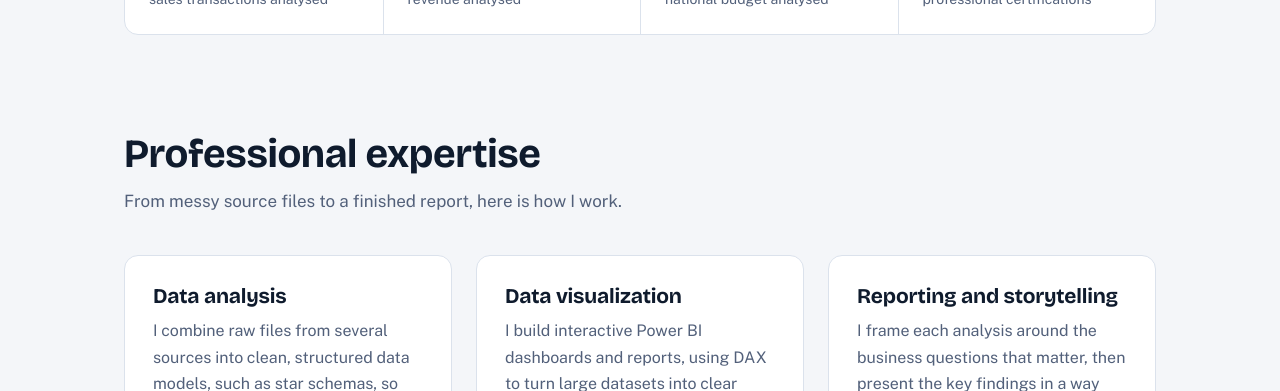
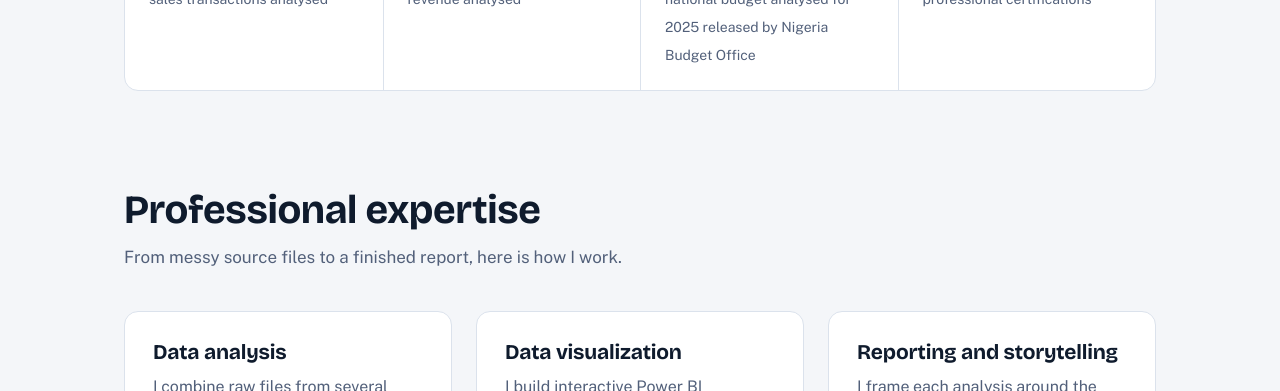
Before and after one commit to Joecamp1/Oluwakorede-Portfolio, a plain HTML site: page index.html in a window 1280 px wide. Shown: the part 709-1100 px from the top of the page. Drawn offline with nearby package versions, Linux system fonts and the light colour scheme.

Commit message:
Update index.html

```diff
--- a/index.html
+++ b/index.html
@@ -126,7 +126,7 @@ footer{padding:36px 0;text-align:center;color:var(--muted);font-size:14px}
   <div class="stats">
    <div><b>8,399</b><span>sales transactions analysed</span></div>
    <div><b>$14.7M</b><span>revenue analysed</span></div>
-   <div><b>46T</b><span>national budget analysed</span></div>
+   <div><b>₦46T</b><span>national budget analysed for 2025 released by Nigeria Budget Office</span></div>
    <div><b>2</b><span>professional certifications</span></div>
   </div>
  </div>
```
